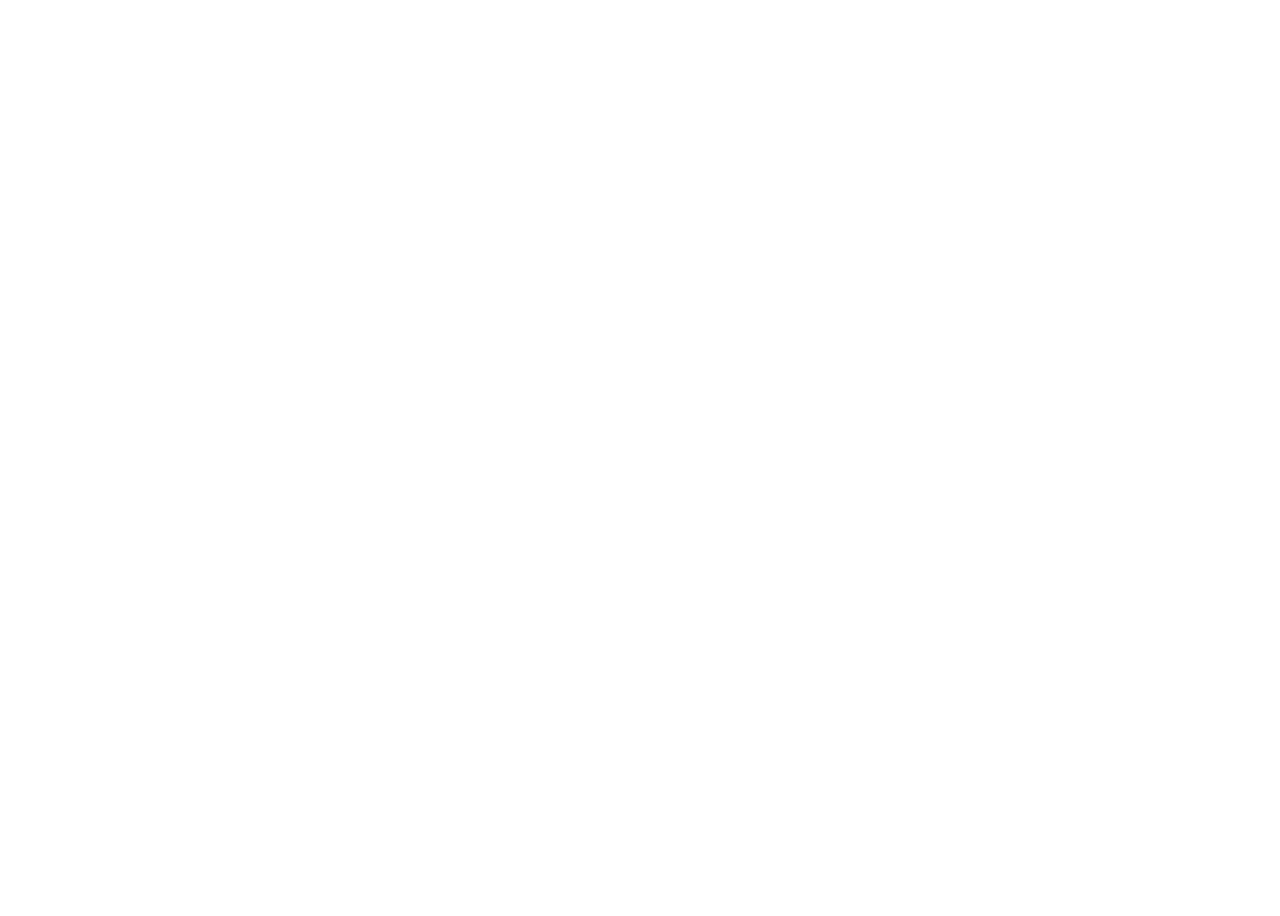
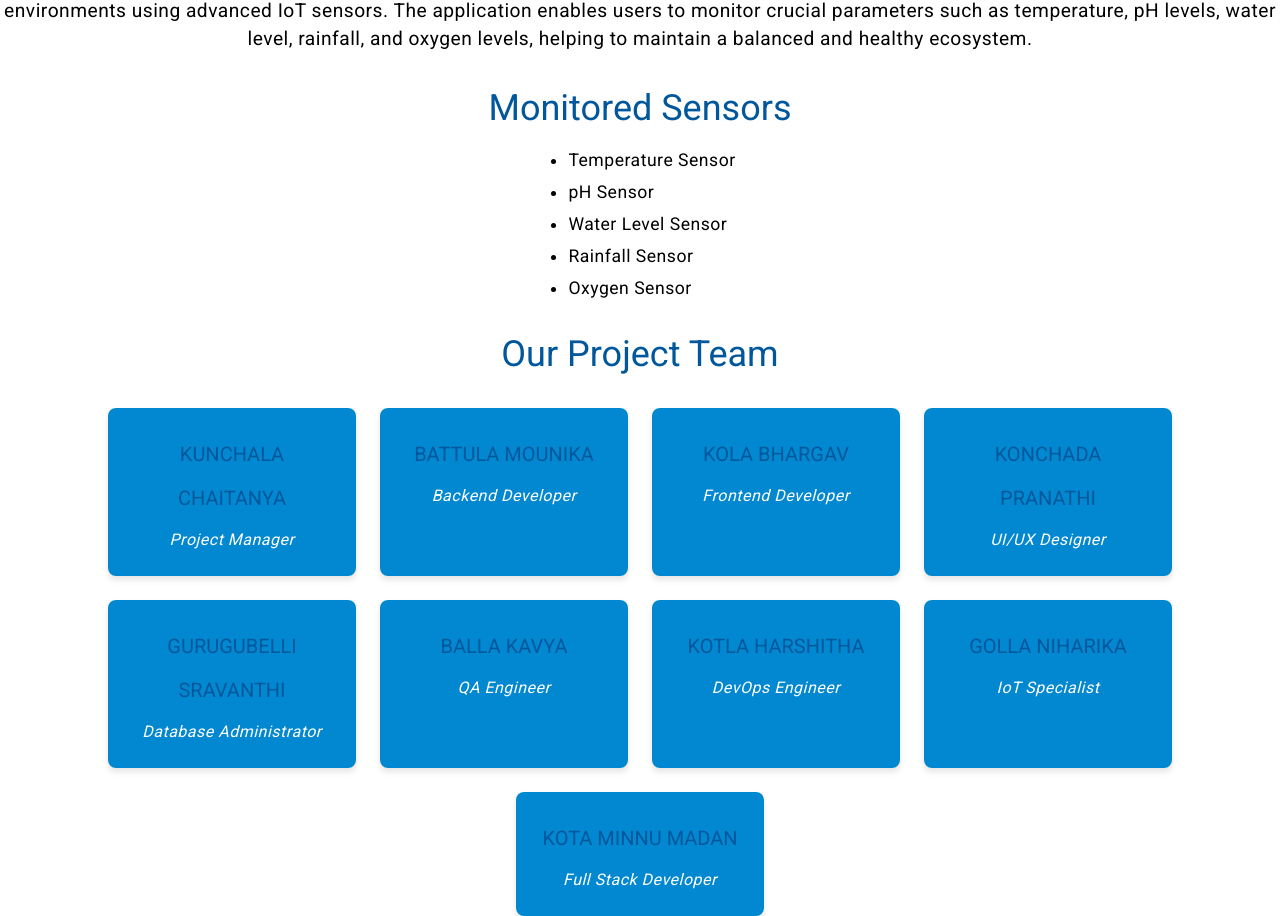
Before and after one commit to minnukota381/Fish-Pond-Monitoring-UI, an Angular app: page /about in a window 1280 px wide. Shown: the part 330-1246 px from the top of the page. Before the commit the page ends 800 px from the top, so only its background shows below. Built offline with nearby package versions, Linux system fonts and the light colour scheme.

Commit message:
"Updated About component with new styles, HTML structure, and added project description, sensors, and team members data"

```diff
--- a/src/app/about/about.component.css
+++ b/src/app/about/about.component.css
@@ -1,8 +1,54 @@
-h2 {
-  color: #0288d1;
+h2, h3 {
+  color: #01579b;
+  text-align: center;
+  margin-top: 2rem;
 }
 
 p {
+  font-size: 1.2rem;
+  line-height: 1.5;
+  margin: 1rem 0;
+  text-align: center;
+}
+
+ul {
+  list-style-type: disc;
+  margin: 0 auto;
+  width: fit-content;
+  padding-left: 1.5rem;
+  margin-bottom: 2rem;
+}
+
+li {
+  margin-bottom: 0.5rem;
+  font-size: 1.1rem;
+}
+
+.team-container {
+  display: flex;
+  flex-wrap: wrap;
+  justify-content: center;
+  gap: 1.5rem;
+  margin-top: 2rem;
+}
+
+.team-card {
+  background-color: #0288d1;
+  color: white;
+  padding: 1.5rem;
+  border-radius: 8px;
+  text-align: center;
+  width: 200px;
+  box-shadow: 0 4px 6px rgba(0, 0, 0, 0.1);
+}
+
+.team-card h3 {
+  margin: 0 0 0.5rem 0;
+  font-size: 1.25rem;
+}
+
+.team-card p {
+  margin: 0;
   font-size: 1rem;
-  line-height: 1.5;
+  font-style: italic;
 }
--- a/src/app/about/about.component.html
+++ b/src/app/about/about.component.html
@@ -1,2 +1,17 @@
 <h2>About Fish Pond Monitoring</h2>
 <p>This project is designed to monitor various environmental factors in fish ponds.</p>
+<h2>About the Project</h2>
+<p>{{ projectDescription }}</p>
+
+<h3>Monitored Sensors</h3>
+<ul>
+  <li *ngFor="let sensor of sensors">{{ sensor }}</li>
+</ul>
+
+<h3>Our Project Team</h3>
+<div class="team-container">
+  <div class="team-card" *ngFor="let member of teamMembers">
+    <h3>{{ member.name }}</h3>
+    <p>{{ member.role }}</p>
+  </div>
+</div>
--- a/src/app/about/about.component.ts
+++ b/src/app/about/about.component.ts
@@ -3,8 +3,31 @@ import { Component } from '@angular/core';
 @Component({
   selector: 'app-about',
   templateUrl: './about.component.html',
-  styleUrl: './about.component.css'
+  styleUrls: ['./about.component.css']
 })
 export class AboutComponent {
+  projectDescription = `
+    The "IoT-Based Web Application for Smart Pond Monitoring" is designed to provide real-time monitoring and management of pond environments using advanced IoT sensors.
+    The application enables users to monitor crucial parameters such as temperature, pH levels, water level, rainfall, and oxygen levels, helping to maintain a balanced and healthy ecosystem.
+  `;
 
+  sensors = [
+    'Temperature Sensor',
+    'pH Sensor',
+    'Water Level Sensor',
+    'Rainfall Sensor',
+    'Oxygen Sensor'
+  ];
+
+  teamMembers = [
+    { name: 'KUNCHALA CHAITANYA', role: 'Project Manager' },
+    { name: 'BATTULA MOUNIKA', role: 'Backend Developer' },
+    { name: 'KOLA BHARGAV', role: 'Frontend Developer' },
+    { name: 'KONCHADA PRANATHI', role: 'UI/UX Designer' },
+    { name: 'GURUGUBELLI SRAVANTHI', role: 'Database Administrator' },
+    { name: 'BALLA KAVYA', role: 'QA Engineer' },
+    { name: 'KOTLA HARSHITHA', role: 'DevOps Engineer' },
+    { name: 'GOLLA NIHARIKA', role: 'IoT Specialist' },
+    { name: 'KOTA MINNU MADAN', role: 'Full Stack Developer' }
+  ];
 }
```
